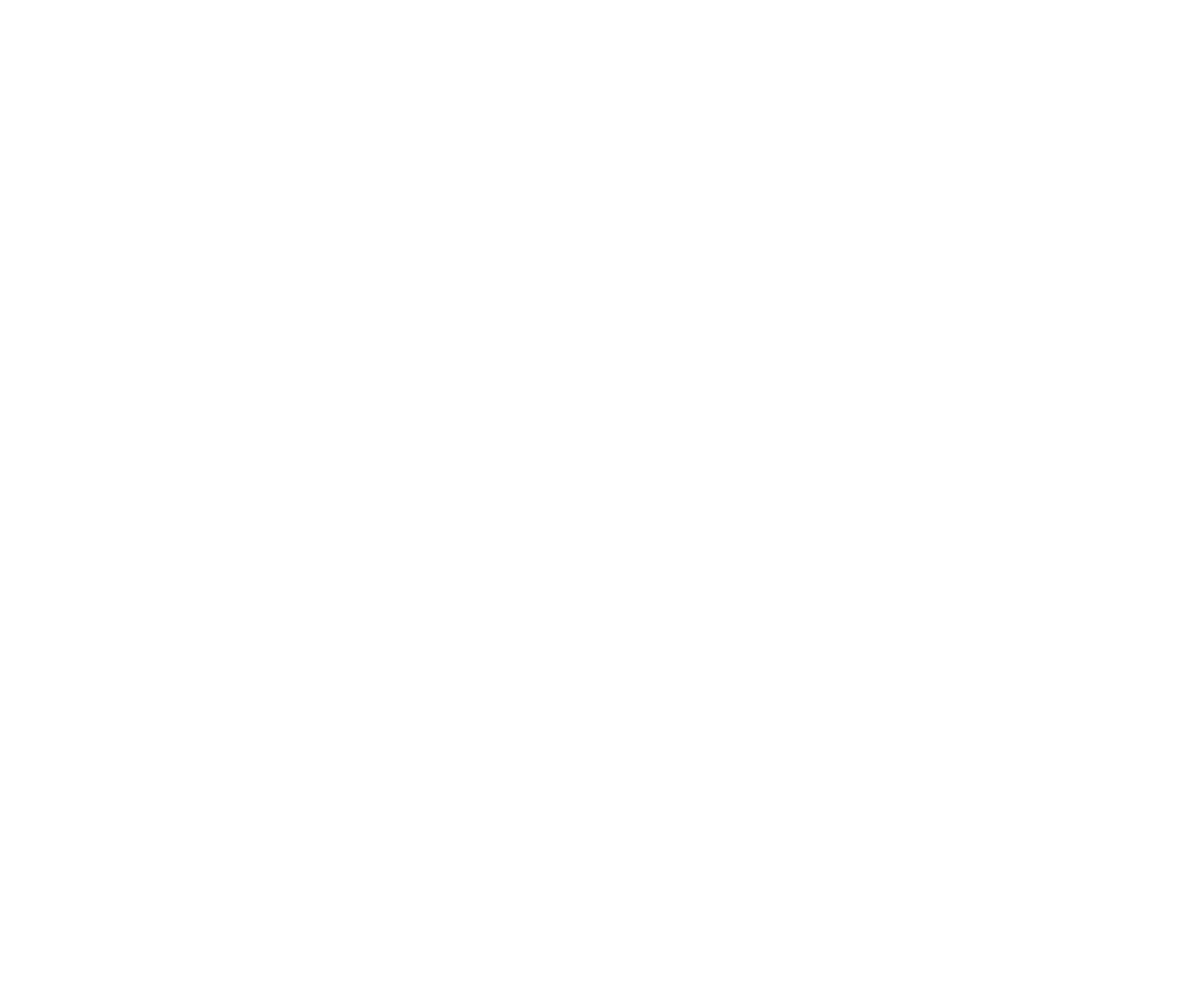
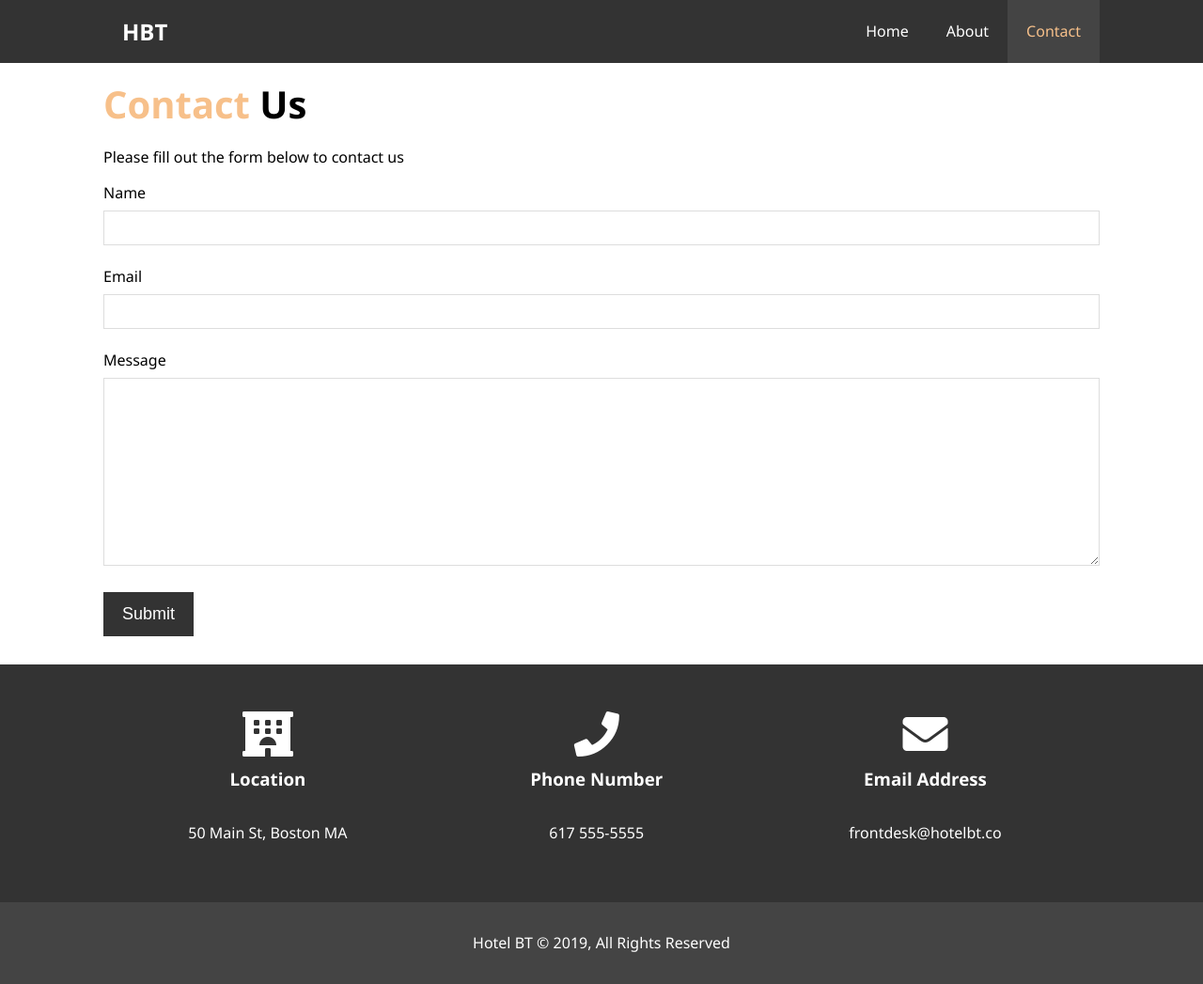
Before and after one commit to b-hexsoul/udemy_p2, a plain HTML site: page contact.html in a window 1280 px wide. Shown: the whole page at 94% size. Before the commit the page ends 800 px from the top, so only its background shows below. Drawn offline with Linux system fonts and the light colour scheme.

Commit message:
'finished up contact page'

```diff
--- a/contact.html
+++ b/contact.html
@@ -0,0 +1,74 @@
+<!DOCTYPE html>
+    <html lang="en">
+    <head>
+        <meta charset="UTF-8">
+        <meta name="viewport" content="width=device-width, initial-scale=1.0">
+        <meta name="description" content="Welcome to the most extraordinary hotel in Boston Massachusetts">
+        <meta name="keywords" content="hotel, boston hotel, new england hotel">
+        <title>Hotel BT | Contact</title>
+        <link rel="stylesheet" href="https://cdnjs.cloudflare.com/ajax/libs/font-awesome/5.14.0/css/all.min.css" integrity="sha512-1PKOgIY59xJ8Co8+NE6FZ+LOAZKjy+KY8iq0G4B3CyeY6wYHN3yt9PW0XpSriVlkMXe40PTKnXrLnZ9+fkDaog==" crossorigin="anonymous" />
+        <link rel="stylesheet" type="text/css" href="./css/style.css">
+    </head>
+    <body>
+        <header>
+            <nav id="navbar">
+                <div class="container">
+                    <h1 class="logo"><a href="index.html">HBT</a></h1>
+                    <ul>
+                        <li><a href="index.html">Home</a></li>
+                        <li><a href="about.html">About</a></li>
+                        <li><a class="current" href="contact.html">Contact</a></li>
+                    </ul>
+                </div>
+            </nav>
+        </header>
+
+        <section id="contact-form" class="py-3">
+            <div class="container">
+                <h1 class="l-heading"><span class="text-primary">Contact</span> Us</h1>
+                <p>Please fill out the form below to contact us</p>
+                <form action="process.php">
+                    <div class="form-group">
+                        <label for="name">Name</label>
+                        <input type="text" name="name" id="name">
+                    </div>
+                    <div class="form-group">
+                        <label for="email">Email</label>
+                        <input type="email" name="email" id="email">
+                    </div>
+                    <div class="form-group">
+                        <label for="message">Message</label>
+                        <textarea name="message" id="message"></textarea>
+                    </div>
+                    <button class="btn" type="submit">Submit</button>
+                </form>
+            </div>
+        </section>
+
+        <section id="contact-info" class="bg-dark">
+            <div class="container">
+                <div class="box">
+                    <i class="fas fa-hotel fa-3x"></i>
+                    <h3>Location</h3>
+                    <p>50 Main St, Boston MA</p>
+                </div>
+                <div class="box">
+                    <i class="fas fa-phone fa-3x"></i>
+                    <h3>Phone Number</h3>
+                    <p>617 555-5555</p>
+                </div>
+                <div class="box">
+                    <i class="fas fa-envelope fa-3x"></i>
+                    <h3>Email Address</h3>
+                    <p>frontdesk@hotelbt.co</p>
+                </div>
+            </div>
+        </section>
+
+
+
+        <footer id="main-footer">
+            <p> Hotel BT &copy; 2019, All Rights Reserved</p>
+        </footer>
+    </body>
+</html>
--- a/css/style.css
+++ b/css/style.css
@@ -195,7 +195,7 @@ p {
     Features
 ---------------------*/
 
-#features .box {
+.box {
     float: left;
     width: 33%;
     text-align: center;
@@ -259,7 +259,35 @@ p {
     opacity: .9;
 }
 
+/* --------------------
+    Contact Form
+---------------------*/
 
+#contact-form .form-group {
+    margin-bottom: 20px;
+}
+
+#contact-form label {
+    display: block;
+    margin-bottom: 5px;
+}
+
+#contact-form input,
+#contact-form textarea {
+    width: 100%;
+    padding: 10px;
+    border: 1px solid #ddd;
+}
+
+#contact-form textarea {
+    height: 200px;
+}
+
+#contact-form input:focus,
+#contact-form textarea:focus {
+    outline: none;
+    border-color: #f7c08a;
+}
 /* --------------------
     Footer
 ---------------------*/
```
